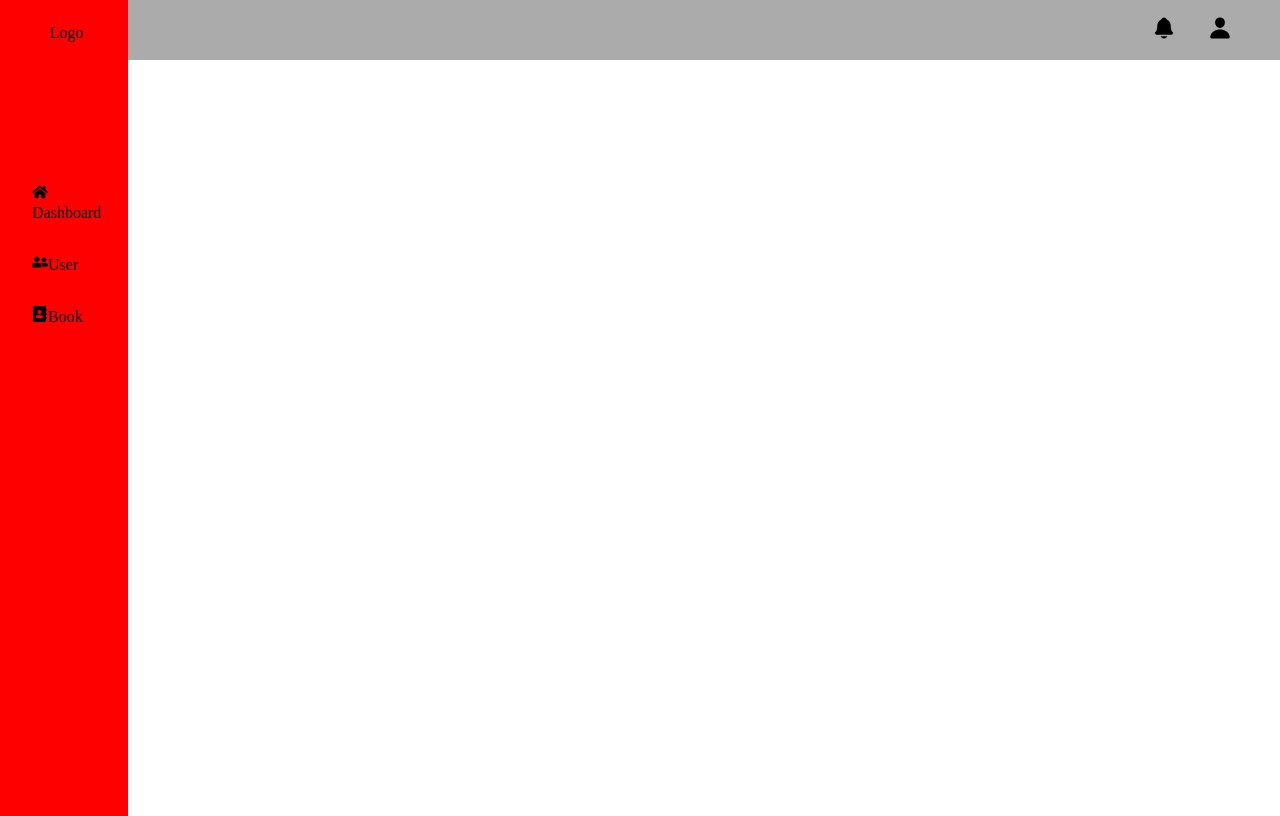
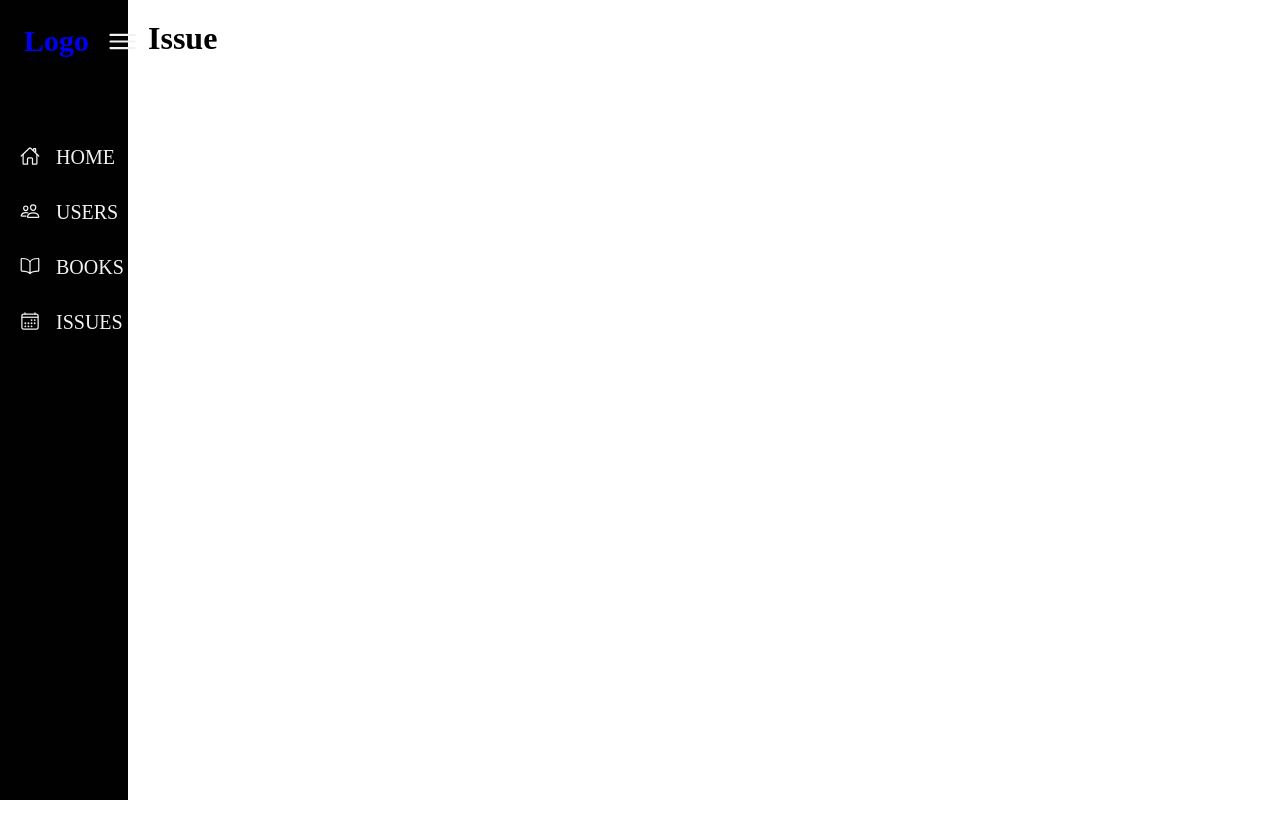
Before and after one commit to ngocnguyen43/Library-React, a React (Vite) app: page /issues in a window 1280 px wide. Built offline with nearby package versions, Linux system fonts and the light colour scheme.

Commit message:
#3 - add side bar

```diff
--- /dev/null
+++ b/src/components/Book/Book.tsx
@@ -0,0 +1,9 @@
+import { Outlet } from "react-router-dom"
+
+export const Book = () => {
+    return (
+        <>
+            <h1>Book</h1>
+            <Outlet />
+        </>)
+}
--- /dev/null
+++ b/src/components/Issue/Issues.tsx
@@ -0,0 +1 @@
+export const Issue = () => { return <> <h1>Issue</h1></> }
--- a/src/components/Sidebar/Sidebar.scss
+++ b/src/components/Sidebar/Sidebar.scss
@@ -1,22 +1,73 @@
+// .sidebar-container {
+// 	background-color: red;
+// 	height: 800px;
+// 	width: 100%;
+// 	padding: 0.5rem 0;
+// 	.sidebar-content {
+// 		display: flex;
+// 		gap: 2rem;
+// 		// flex-flow: column wrap;
+// 		flex-flow: column wrap;
+// 		// justify-content: space-between;
+
+// 		padding: 0 2rem;
+// 		margin: 0;
+// 		height: 80%;
+// 		a:first-child {
+// 			flex-basis: 20%;
+// 			align-self: center;
+// 			padding-top: 1rem;
+// 		}
+// 	}
+// }
 .sidebar-container {
-	background-color: red;
-	height: 800px;
-	width: 100%;
-	padding: 0.5rem 0;
+	display: flex;
+	width: auto;
+	height: auto;
+	main {
+		width: 100%;
+		padding: 20px;
+		background-color: #47414100;
+	}
 	.sidebar-content {
-		display: flex;
-		gap: 2rem;
-		// flex-flow: column wrap;
-		flex-flow: column wrap;
-		// justify-content: space-between;
-
-		padding: 0 2rem;
-		margin: 0;
-		height: 80%;
-		a:first-child {
-			flex-basis: 20%;
-			align-self: center;
-			padding-top: 1rem;
+		// padding: 20px;
+		background-color: #010101;
+		color: #f1f1f1;
+		height: 100vh;
+		width: 10%;
+		.top-section {
+			display: flex;
+			padding: 1.5rem;
+			margin-bottom: 3rem;
+			.logo {
+				font-size: 30px;
+				text-decoration: none;
+				&:hover,
+				&:visited,
+				&:active {
+					color: inherit;
+				}
+			}
+			.bars {
+				font-size: 35px;
+				margin-left: 1rem;
+			}
+			.bars {
+				display: flex;
+			}
+		}
+		.link {
+			width: 100%;
+			display: flex;
+			color: #f1f1f1;
+			margin: 0;
+			padding: 15px 20px;
+			gap: 1rem;
+			font-size: 20px;
+			transition: all 0.5s;
+			&:hover {
+				background-color: red;
+			}
 		}
 	}
 }
--- a/src/components/Sidebar/Sidebar.tsx
+++ b/src/components/Sidebar/Sidebar.tsx
@@ -1,24 +1,63 @@
-import { FaHome, FaUserFriends, FaAddressBook } from "react-icons/fa";
+import { IoBookOutline, IoCalendarOutline, IoHomeOutline, IoMenuOutline, IoPeopleOutline } from "react-icons/io5";
+import { IconType } from "react-icons/lib";
 import './Sidebar.scss';
-
-
-export const Sidebar = () => {
+import { NavLink } from "react-router-dom";
+import { ReactNode, useState } from "react";
+interface Props {
+    children?: ReactNode
+}
+interface menuItem {
+    path: string,
+    name: string,
+    icon: IconType
+}
+const menuItems: menuItem[] = [
+    {
+        path: "/",
+        name: "HOME",
+        icon: IoHomeOutline
+    },
+    {
+        path: "/users",
+        name: "USERS",
+        icon: IoPeopleOutline
+    },
+    {
+        path: "/books",
+        name: "BOOKS",
+        icon: IoBookOutline
+    },
+    {
+        path: "/issues",
+        name: "ISSUES",
+        icon: IoCalendarOutline
+    },
+]
+export const Sidebar = ({ children }: Props) => {
+    const [isActive, setActive] = useState(false);
+    const toggleActive = () => {
+        setActive(!isActive);
+    };
     return (
         <div className="sidebar-container">
             <div className="sidebar-content">
-                <a>Logo</a>
-                <a>
-                    <FaHome name="FaHome"></FaHome>
-                    Dashboard
-                </a>
-                <a>
-                    <FaUserFriends name="people"></FaUserFriends>
-                    User
-                </a>
-                <a>
-                    <FaAddressBook name="book"></FaAddressBook>Book
-                </a>
+                <div className="top-section">
+                    <a className="logo" href="/"><h4>Logo</h4></a>
+                    <div className="bars">
+                        <IoMenuOutline />
+                    </div>
+                </div>
+                {menuItems.map((item: menuItem, index: number) => {
+                    const Icon = item.icon;
+                    return (
+                        <NavLink to={item.path} key={index} className="link" onClick={() => toggleActive}>
+                            <div className="icon"><Icon /></div>
+                            <div className="icon-text">{item.name}</div>
+                        </NavLink>
+                    )
+                })}
             </div>
+            <main>{children}</main>
         </div>
     );
 };
--- /dev/null
+++ b/src/components/User/User.tsx
@@ -0,0 +1,5 @@
+export const User = () => {
+    return <>
+        <h1>User</h1>
+    </>
+}
--- /dev/null
+++ b/src/components/dashboard/DashBoard.tsx
@@ -0,0 +1 @@
+export const DashBoard = () => { return <><h1>DashBoard</h1></> }
--- a/src/pages/HomePage.scss
+++ b/src/pages/HomePage.scss
@@ -1,10 +1,5 @@
-.homepage {
-	display: flex;
-	.sidebar {
-		height: 100vh;
-		width: 10%;
-	}
-	.header-container {
-		width: 90%;
-	}
-}
+// .homepage {
+// 	display: flex;
+// 	width: 100vw;
+// 	height: 100vh;
+// }
--- a/src/pages/HomePage.tsx
+++ b/src/pages/HomePage.tsx
@@ -1,15 +1,11 @@
 import { Sidebar } from '../components/Sidebar/Sidebar';
 import { Header } from '../components/Header/Header';
 import './HomePage.scss';
+import { Admin } from './admin/Admin';
 export const HomePage = () => {
 	return (
 		<div className="homepage">
-			<div className="sidebar">
-				<Sidebar />
-			</div>
-			<div className="header-container">
-				<Header></Header>
-			</div>
+			<Admin />
 		</div>
 	);
 };
--- /dev/null
+++ b/src/pages/admin/Admin.tsx
@@ -0,0 +1,20 @@
+import { BrowserRouter, Route, Routes } from "react-router-dom"
+import { Sidebar } from "../../components/Sidebar/Sidebar"
+import { Book } from './../../components/Book/Book';
+import { User } from "../../components/User/User";
+import { Issue } from './../../components/Issue/Issues';
+import { DashBoard } from "../../components/dashboard/DashBoard";
+
+export const Admin = () => {
+    return (
+        <BrowserRouter>
+            <Sidebar>
+                <Routes>
+                    <Route path="/" element={<DashBoard />} />
+                    <Route path="/books" element={<Book />} />
+                    <Route path="/users" element={<User />} />
+                    <Route path="/issues" element={<Issue />} />
+                </Routes>
+            </Sidebar>
+        </BrowserRouter>)
+}
--- a/src/style.scss
+++ b/src/style.scss
@@ -1,7 +1,8 @@
-body {
+* {
 	padding: 0;
 	margin: 0;
 	box-sizing: border-box;
+	text-decoration: none;
 }
 .abc {
 	background-color: aquamarine;
```
Also changed, not shown: src/App.tsx (+6 -1 lines), src/hooks/useFindPath.ts (added, +11 -0 lines).
